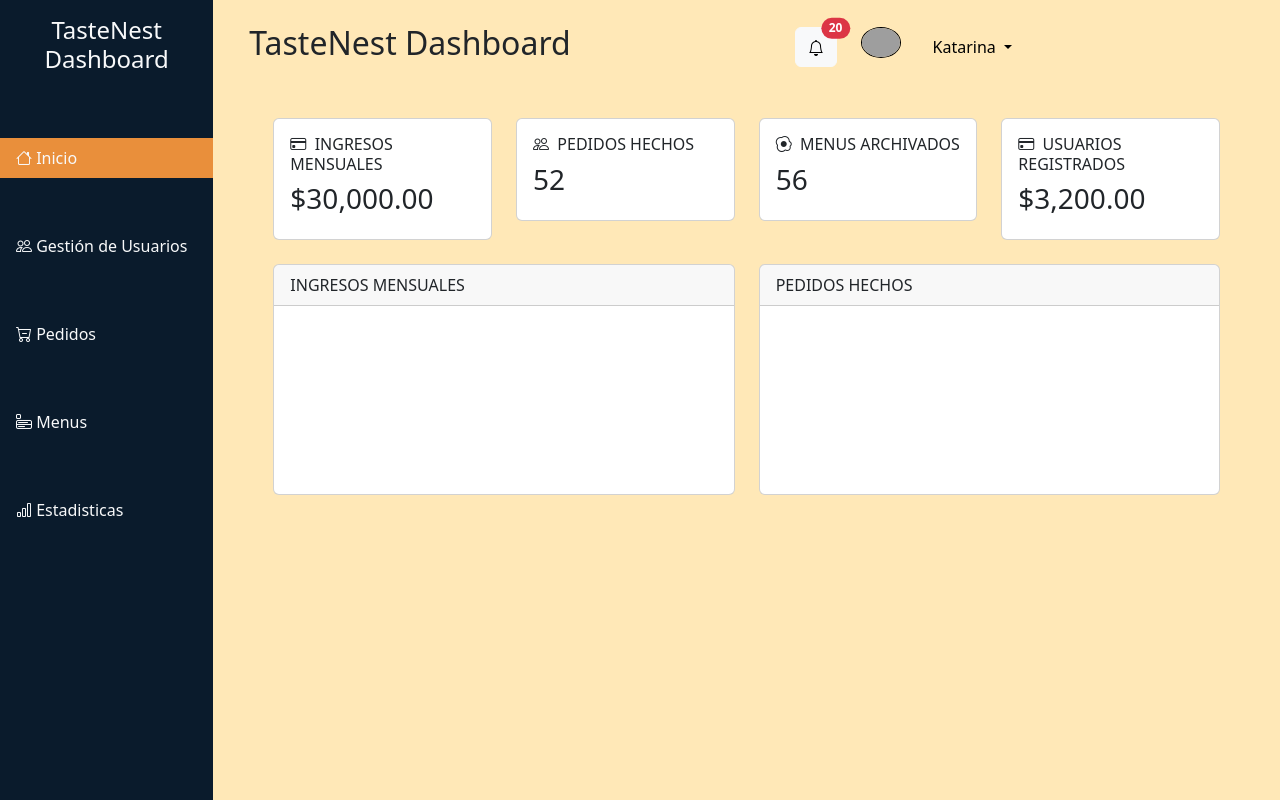
After one commit to Adairowo/TasteNest.github.io, a PHP site: page /admin.php in a window 1280 px wide. The commit adds this page. Run offline with PHP 8.4, Linux system fonts and the light colour scheme; a map, chart or similar area stays blank; grey boxes are pictures that could not be loaded.

Commit message:
Converticion a php

```diff
--- /dev/null
+++ b/admin.php
@@ -0,0 +1,91 @@
+<!DOCTYPE html>
+<html lang="en">
+
+<head>
+    <meta charset="UTF-8">
+    <meta name="viewport" content="width=device-width, initial-scale=1.0">
+    <title>Dashboard</title>
+    <link rel="stylesheet" href="https://cdn.jsdelivr.net/npm/bootstrap-icons@1.11.3/font/bootstrap-icons.min.css">
+    <link href="https://cdn.jsdelivr.net/npm/bootstrap@5.3.3/dist/css/bootstrap.min.css" rel="stylesheet"
+        integrity="sha384-QWTKZyjpPEjISv5WaRU9OFeRpok6YctnYmDr5pNlyT2bRjXh0JMhjY6hW+ALEwIH" crossorigin="anonymous">
+        <link rel="stylesheet" href="https://cdnjs.cloudflare.com/ajax/libs/animate.css/4.1.1/animate.min.css">
+    <!--<link rel="stylesheet" href="https://cdnjs.cloudflare.com/ajax/libs/hover.css/2.3.1/css/hover-min.css">-->
+        <link rel="stylesheet" href="css/hover.css">
+</head>
+<body>
+
+    <div class="d-flex">
+        <!-- SIDEBAR -->
+        <?php include "./layouts/aside.php" ?>
+        <!-- END SIDEBAR -->
+        <main class="flex-grow-1" style="background-color: #FFE8B7;">
+            <!-- HEADER -->
+            <?php include "./layouts/header.php" ?>
+            <!-- END HEADER -->
+            <!-- ROW STATS -->
+        <div class="row mx-4 px-4 my-4">
+            <div class="col-3">
+                <div class="card">
+                    <div class="card-body">
+                        <h6><i class="bi bi-credit-card"></i>&nbsp;&nbsp;INGRESOS MENSUALES</h6>
+                        <h6 class="h3">$30,000.00</h6>
+                    </div>
+                </div>
+            </div>
+            <div class="col-3">
+                <div class="card">
+                    <div class="card-body">
+                        <h6><i class="bi bi-people"></i>&nbsp;&nbsp;PEDIDOS HECHOS</h6>
+                        <h6 class="h3">52</h6>
+                    </div>
+                </div>
+            </div>
+            <div class="col-3">
+                <div class="card">
+                    <div class="card-body">
+                        <h6><i class="bi bi-egg-fried"></i>&nbsp;&nbsp;MENUS ARCHIVADOS</h6>
+                        <h6 class="h3">56</h6>
+                    </div>
+                    </div>
+                </div>
+            <div class="col-3">
+                <div class="card">
+                    <div class="card-body">
+                        <h6><i class="bi bi-credit-card"></i>&nbsp;&nbsp;USUARIOS REGISTRADOS</h6>
+                        <h6 class="h3">$3,200.00</h6>
+                    </div>
+                </div>
+            </div>
+        </div>
+            <!-- END ROW STATS -->
+            <!-- CHARTS -->
+        <div class="row mx-4 px-4 my-4">
+                <div class="col-6">
+                    <div class="card">
+                        <div class="card-header">INGRESOS MENSUALES</div>
+                        <div class="card-body">
+                            <canvas id="chartIngresos"></canvas>
+                        </div>
+                    </div>
+                </div>
+                <div class="col-6">
+                    <div class="card">
+                        <div class="card-header">PEDIDOS HECHOS</div>
+                        <div class="card-body">
+                            <canvas id="chartDietas"></canvas>
+                        </div>
+                    </div>
+                </div>
+            </div>
+            <!-- END CHARTS -->
+        </main>
+    </div>
+
+
+    <script src="https://cdn.jsdelivr.net/npm/bootstrap@5.3.3/dist/js/bootstrap.bundle.min.js"
+        integrity="sha384-YvpcrYf0tY3lHB60NNkmXc5s9fDVZLESaAA55NDzOxhy9GkcIdslK1eN7N6jIeHz"
+        crossorigin="anonymous"></script>
+    <script src="https://cdn.jsdelivr.net/npm/chart.js"></script>
+    <script src="./js/index.js"></script>
+</body>
+</html>
--- a/db.sql
+++ b/db.sql
@@ -89,7 +89,7 @@ VALUES (1, 'Tacos al Pastor', 'Deliciosos tacos con piña y carne al pastor.', 5
 --Insertar reseña
 
 INSERT INTO Reseñas (usuario_id, vendedor_id, calificacion, reseña_texto)
-VALUES (2, 1, 5, 'voy a venir mas seguido estuvo myu buena la comida!');
+VALUES (2, 1, 5, 'voy a venir mas seguido estuvo muy buena la comida!');
 
 --CONSULTAS DE INNER JOIN
 --Obtener las reseñas con el nombre del usuario que las realizó
--- /dev/null
+++ b/layouts/aside.php
@@ -0,0 +1,45 @@
+<!DOCTYPE html>
+<html lang="en">
+<head>
+<meta charset="UTF-8">
+    <meta name="viewport" content="width=device-width, initial-scale=1.0">
+    <title>Dashboard</title>
+    <link rel="stylesheet" href="https://cdn.jsdelivr.net/npm/bootstrap-icons@1.11.3/font/bootstrap-icons.min.css">
+    <link href="https://cdn.jsdelivr.net/npm/bootstrap@5.3.3/dist/css/bootstrap.min.css" rel="stylesheet"
+        integrity="sha384-QWTKZyjpPEjISv5WaRU9OFeRpok6YctnYmDr5pNlyT2bRjXh0JMhjY6hW+ALEwIH" crossorigin="anonymous">
+        <link rel="stylesheet" href="https://cdnjs.cloudflare.com/ajax/libs/animate.css/4.1.1/animate.min.css">
+    <!--<link rel="stylesheet" href="https://cdnjs.cloudflare.com/ajax/libs/hover.css/2.3.1/css/hover-min.css">-->
+        <link rel="stylesheet" href="css\hover.css">
+</head>
+<aside class="col-md-3 col-lg-2 d-md-block sidebar vh-100" style="background-color:rgb(10, 27, 44);">
+     <div class="position-sticky">
+        <h4 class="text-center text-light mb-5 py-3">TasteNest Dashboard</h4>
+        <ul class="nav flex-column">
+            <li class="nav-item">
+                <a class="nav-link text-light mb-5 hvr-bob hvr-bounce-to-right w-100" href="./admin.html" style="background-color: #E98F3B;">
+                    <i class="bi bi-house"></i> Inicio
+                </a>
+            </li>
+            <li class="nav-item">
+                <a class="nav-link text-light mb-5 hvr-bob hvr-bounce-to-right w-100" href="./users.html">
+                    <i class="bi bi-people"></i> Gestión de Usuarios
+                </a>
+            </li>
+                <li class="nav-item">
+                  <a class="nav-link text-light mb-5 hvr-bob hvr-bounce-to-right w-100" href="./pedidos.html">
+                    <i class="bi bi-cart-dash"></i> Pedidos
+                  </a>
+                </li>
+                <li class="nav-item">
+                  <a class="nav-link text-light mb-5 hvr-bob hvr-bounce-to-right w-100" href="./services.html">
+                    <i class="bi bi-menu-app"></i>  Menus
+                  </a>
+                </li>
+                <li class="nav-item">
+                  <a class="nav-link text-light mb-5 hvr-bob hvr-bounce-to-right w-100" href="./stats.html">
+                    <i class="bi bi-bar-chart"></i> Estadisticas
+                  </a>
+                </li>
+              </ul>
+    </div>
+</aside>
--- a/admin.html
+++ b/layouts/header.php
@@ -10,47 +9,8 @@
         integrity="sha384-QWTKZyjpPEjISv5WaRU9OFeRpok6YctnYmDr5pNlyT2bRjXh0JMhjY6hW+ALEwIH" crossorigin="anonymous">
         <link rel="stylesheet" href="https://cdnjs.cloudflare.com/ajax/libs/animate.css/4.1.1/animate.min.css">
     <!--<link rel="stylesheet" href="https://cdnjs.cloudflare.com/ajax/libs/hover.css/2.3.1/css/hover-min.css">-->
-        <link rel="stylesheet" href="css/hover.css">
+        <link rel="stylesheet" href="css\hover.css">
 </head>
-<body>
-
-    <div class="d-flex">
-        <!-- SIDEBAR -->
-        <aside class="col-md-3 col-lg-2 d-md-block sidebar vh-100" style="background-color:rgb(10, 27, 44);">
-            <div class="position-sticky">
-              <h4 class="text-center text-light mb-5 py-3">TasteNest Dashboard</h4>
-              <ul class="nav flex-column">
-                <li class="nav-item">
-                  <a class="nav-link text-light mb-5 hvr-bob hvr-bounce-to-right w-100" href="./admin.html" style="background-color: #E98F3B;">
-                    <i class="bi bi-house"></i> Inicio
-                  </a>
-                </li>
-                <li class="nav-item">
-                  <a class="nav-link text-light mb-5 hvr-bob hvr-bounce-to-right w-100" href="./users.html">
-                    <i class="bi bi-people"></i> Gestión de Usuarios
-                  </a>
-                </li>
-                <li class="nav-item">
-                  <a class="nav-link text-light mb-5 hvr-bob hvr-bounce-to-right w-100" href="./pedidos.html">
-                    <i class="bi bi-cart-dash"></i> Pedidos
-                  </a>
-                </li>
-                <li class="nav-item">
-                  <a class="nav-link text-light mb-5 hvr-bob hvr-bounce-to-right w-100" href="./services.html">
-                    <i class="bi bi-menu-app"></i>  Menus
-                  </a>
-                </li>
-                <li class="nav-item">
-                  <a class="nav-link text-light mb-5 hvr-bob hvr-bounce-to-right w-100" href="./stats.html">
-                    <i class="bi bi-bar-chart"></i> Reportes y Análisis
-                  </a>
-                </li>
-              </ul>
-            </div>
-          </aside>
-        <!-- END SIDEBAR -->
-        <main class="flex-grow-1" style="background-color: #FFE8B7;">
-            <!-- HEADER -->
 <header style="background-color: beige;">
     <nav class="px-4 py-4 navbar navbar-expand-lg px-4" style="background-color: #FFE8B7;">
         <div class="container-fluid">
```
Also changed, not shown: other parts of layouts/header.php (+0 -63 lines), users.php (added, +21 -0 lines), orders.php (renamed from pedidos.html), stats.php (added). Lines whose indentation alone changed are shown as unchanged.
